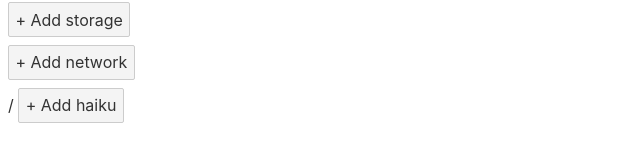
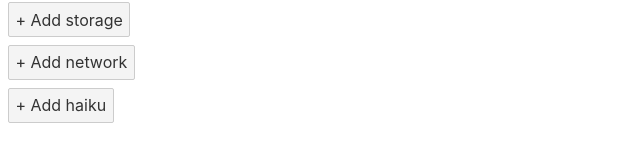
Before and after one commit to rcvink/simulation-proto, a Svelte app: page / in a window 1280 px wide. Shown: the part 415-576 px from the top of the page, without its empty margins (0-640 px from the left). Built offline with nearby package versions, Linux system fonts and the light colour scheme.

Commit message:
show "thinking" and disable while working

```diff
--- a/src/SlowIncrementer.svelte
+++ b/src/SlowIncrementer.svelte
@@ -32,8 +32,12 @@
 
 </script>
 
-<div>/
-		<button on:click={onClick} disabled="{disabled}">
-			+ Add {label}
-		</button>
+<div>
+	<button on:click={onClick} disabled="{disabled}">
+		{#await promise}
+			Thinking...
+		{:then}
+		+ Add {label}
+		{/await}
+	</button>
 </div>
```
